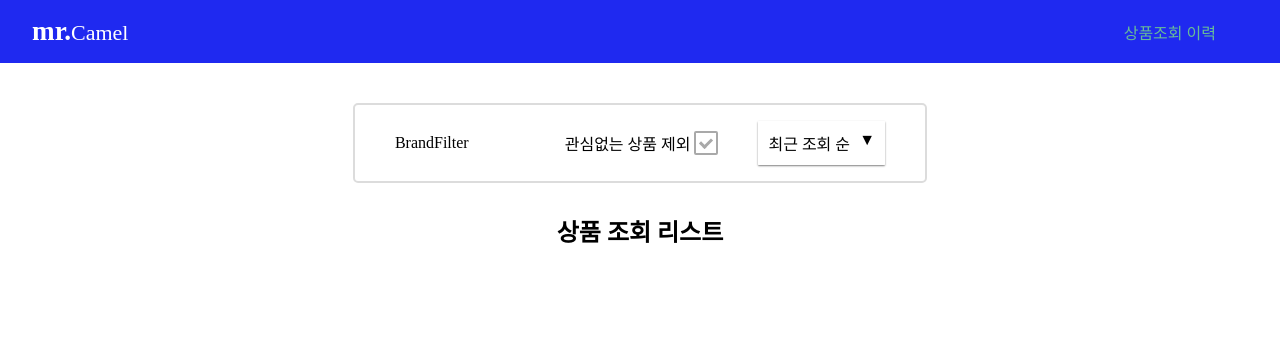
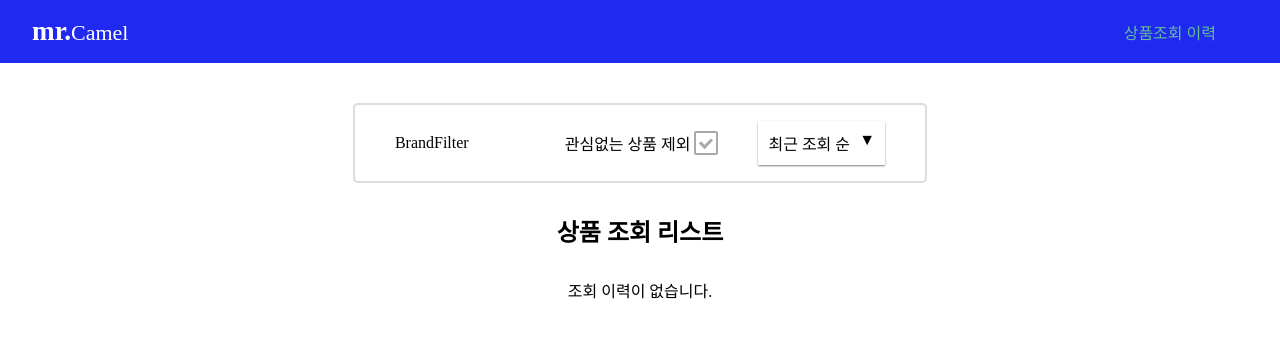
Before and after one commit to jiyoon1156/mrcamel-assignment2, a React (Create React App) app: page /recentList in a window 1280 px wide. Shown: the top 338 px of the page. Built offline with nearby package versions, Linux system fonts and the light colour scheme.

Commit message:
[REFACTOR] 조회 이력 페이지 ProductList 컴포넌트 변경
- 임시 ProductList에서 components/ProductList로 변경

```diff
--- a/src/components/ProductList.js
+++ b/src/components/ProductList.js
@@ -17,13 +17,21 @@ class ProductList extends React.Component {
   }
 
   render() {
-    const { data } = this.props;
-    const accessDeniedItem = Storage.get('noInterest');
+    const { data, notInterestChecked } = this.props;
+    const accessDeniedItem = Storage.get('noInterest') || [];
+
+    if (data.length === 0) {
+      return <Empty>조회 이력이 없습니다.</Empty>;
+    }
 
     return (
       <StyledShop>
-        {data.map((item, index) =>
-          accessDeniedItem.includes(index) ? (
+        {data.map((item, index) => {
+          if (notInterestChecked && item.notInterest) return null;
+
+          const id = item.id ?? index;
+
+          return accessDeniedItem.includes(id) ? (
             <StyledProductsNonLink key={item.title} onClick={this.handleClick}>
               <StyledTitle>
                 {item.title}
@@ -39,8 +47,8 @@ class ProductList extends React.Component {
                 {item.price}원
               </StyledTitle>
             </StyledProducts>
-          ),
-        )}
+          );
+        })}
       </StyledShop>
     );
   }
@@ -82,4 +90,8 @@ const StyledTitle = styled.div`
   padding: 1rem;
 `;
 
+const Empty = styled.div`
+  display: flex;
+  justify-content: center;
+`;
 export default ProductList;
--- a/src/pages/RecentList/RecentList.js
+++ b/src/pages/RecentList/RecentList.js
@@ -3,7 +3,7 @@ import React, { Component } from 'react';
 import styled from 'styled-components';
 
 import FilterBar from 'pages/RecentList/FilterBar/FilterBar';
-import ProductList from 'pages/RecentList/ProductList/ProductList';
+import ProductList from 'components/ProductList';
 
 import Storage from 'utils/Storage';
 
@@ -72,7 +72,7 @@ class RecentList extends Component {
           sortByFilter={this.sortByFilter}
         />
         <Title>상품 조회 리스트</Title>
-        <ProductList inquireData={inquireData} notInterestChecked={notInterestChecked} />
+        <ProductList data={inquireData} notInterestChecked={notInterestChecked} />
       </Container>
     );
   }
```
